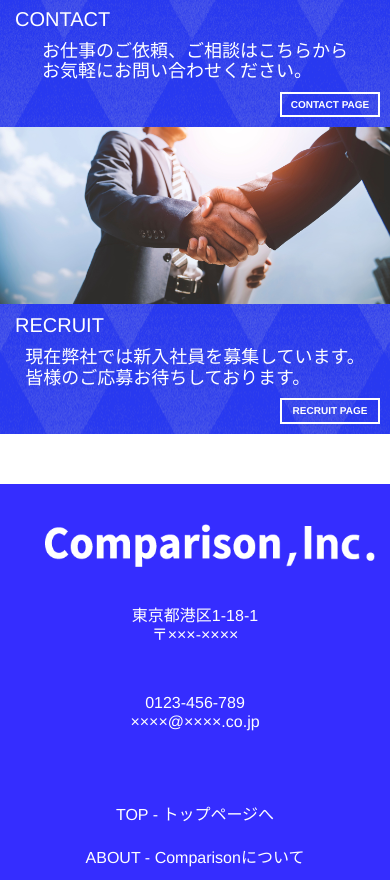
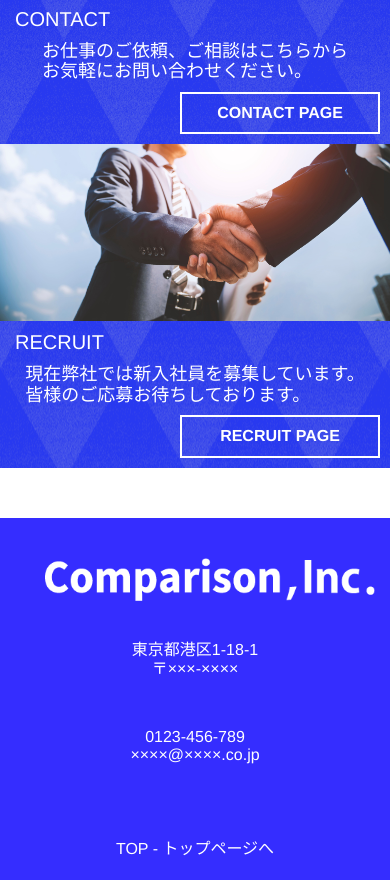
Before and after one commit to yu740/Comparison, a plain HTML site: page index.html in a window 390 px wide. Shown: the part 3417-4297 px from the top of the page. Drawn offline with nearby package versions, Linux system fonts and the light colour scheme.

Commit message:
ボタン幅調整
スマホサイズのバナーのリンクボタンの大きさを調整

```diff
--- a/css/style.css
+++ b/css/style.css
@@ -1316,18 +1316,17 @@ footer {
 
   .banner_button {
     display: block;
-    width: 100px;
+    width: 200px;
     /* ボタン幅 */
     border: 2px solid #fff;
     /* 線幅・種類・色 */
     color: #fff;
     /* 文字色 */
-    font-size: 10px;
     font-weight: bold;
     text-decoration: none;
     text-align: center;
     transition: 0.3s;
-    padding: 5px;
+    padding: 10px;
     margin-left: auto;
     margin-right: 10px;
   }
```
